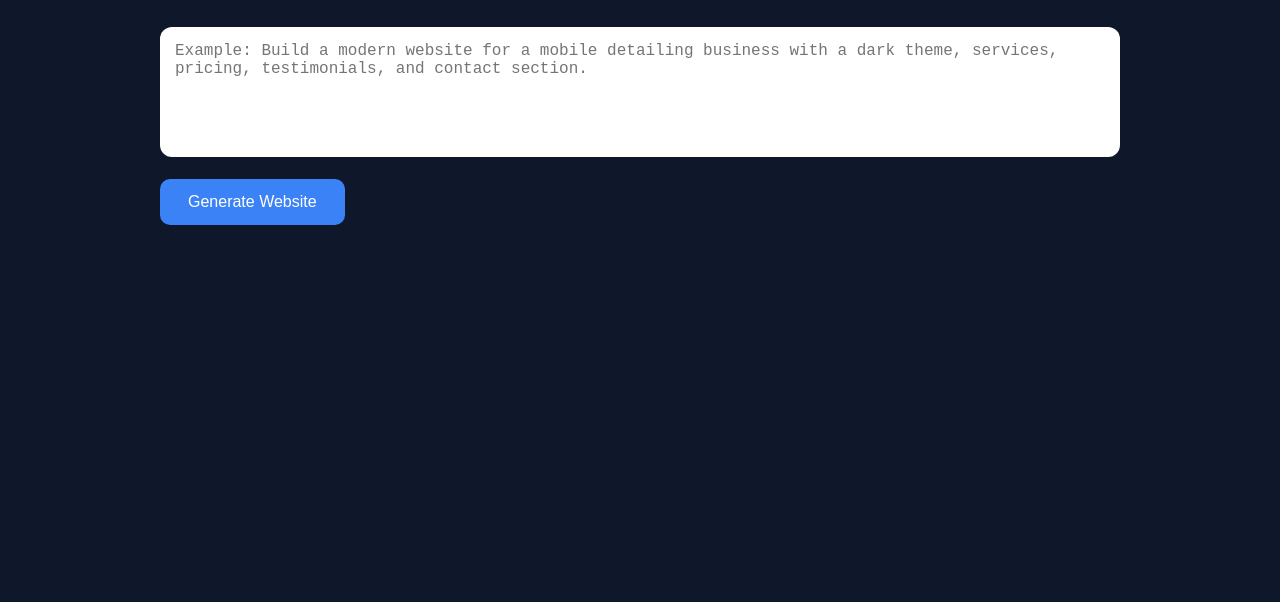
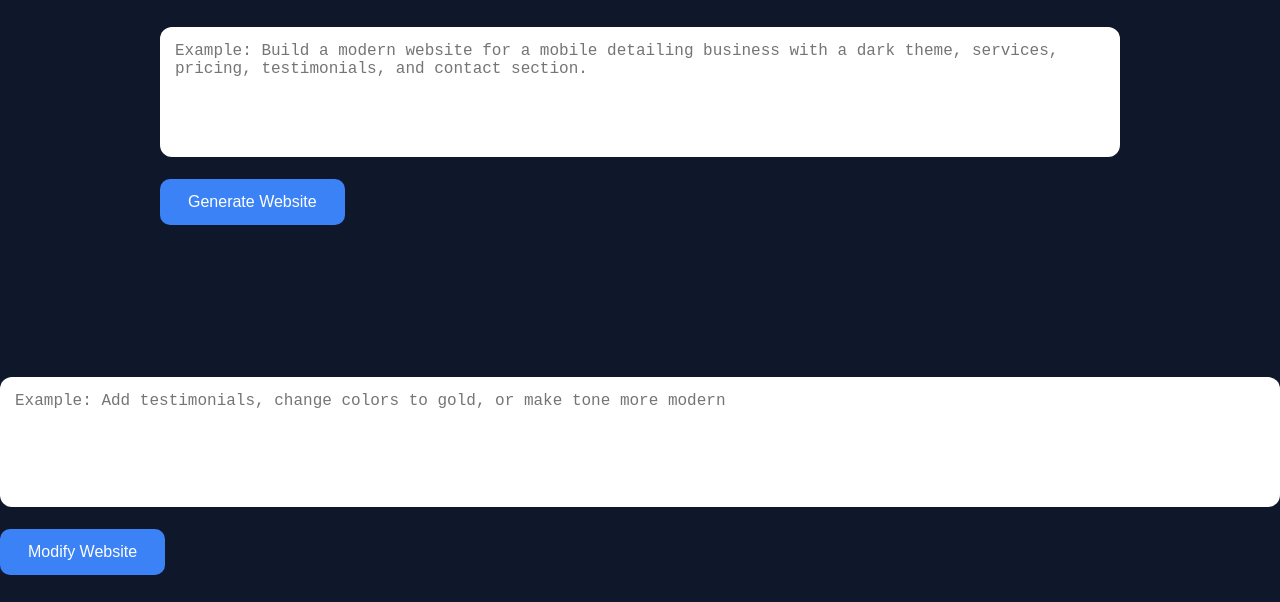
Before and after one commit to yngcoddles93/ai-site-builder-prototype, a plain HTML site: page index.html in a window 1280 px wide. Shown: the part 198-800 px from the top of the page. Drawn offline with Linux system fonts and the light colour scheme.

Commit message:
Add modify website prompt feature

```diff
--- a/index.html
+++ b/index.html
@@ -230,3 +230,8 @@
   </script>
 </body>
 </html>
+<br /><br />
+
+<textarea id="editPrompt" placeholder="Example: Add testimonials, change colors to gold, or make tone more modern"></textarea>
+<br />
+<button onclick="modifySite()">Modify Website</button>
```
